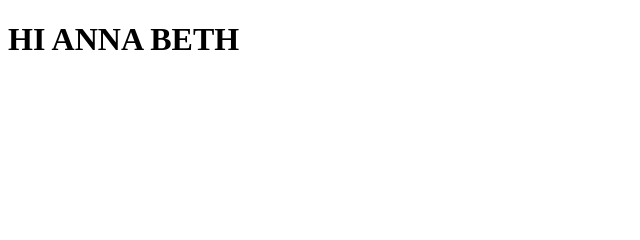
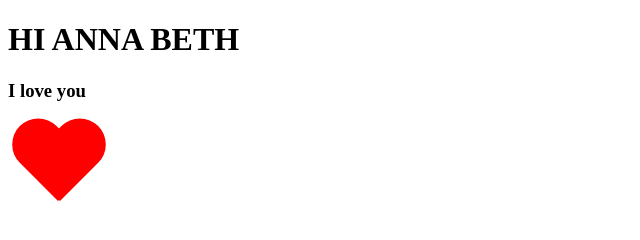
Before and after one commit to bjs0026/sideboi, a plain HTML site: page index.html in a window 1280 px wide. Shown: the whole page, without its empty margins (0-640 px from the left). Drawn offline with Linux system fonts and the light colour scheme.

Commit message:
Update index.html

```diff
--- a/index.html
+++ b/index.html
@@ -1,13 +1,44 @@
 <!DOCTYPE html>
 <html lang="en">
-<head>
-    <meta charset="UTF-8">
-    <meta name="viewport" content="width=device-width, initial-scale=1.0">
-    <title>Document</title>
-</head>
-<body>
-    <h1>
-        HI ANNA BETH
-    </h1>
-</body>
+  <head>
+    <meta charset="UTF-8" />
+    <meta name="viewport" content="width=device-width, initial-scale=1.0" />
+    <title>ILoveAnnaBeth</title>
+    <style>
+      #heart {
+        position: relative;
+        width: 100px;
+        height: 90px;
+        margin-top: 10px;
+      }
+
+      #heart::before,
+      #heart::after {
+        content: "";
+        position: absolute;
+        top: 0;
+        width: 52px;
+        height: 80px;
+        border-radius: 50px 50px 0 0;
+        background: red;
+      }
+
+      #heart::before {
+        left: 50px;
+        transform: rotate(-45deg);
+        transform-origin: 0 100%;
+      }
+
+      #heart::after {
+        left: 0;
+        transform: rotate(45deg);
+        transform-origin: 100% 100%;
+      }
+    </style>
+  </head>
+  <body>
+    <h1>HI ANNA BETH</h1>
+    <h3>I love you</h3>
+    <div id="heart"></div>
+  </body>
 </html>
```
